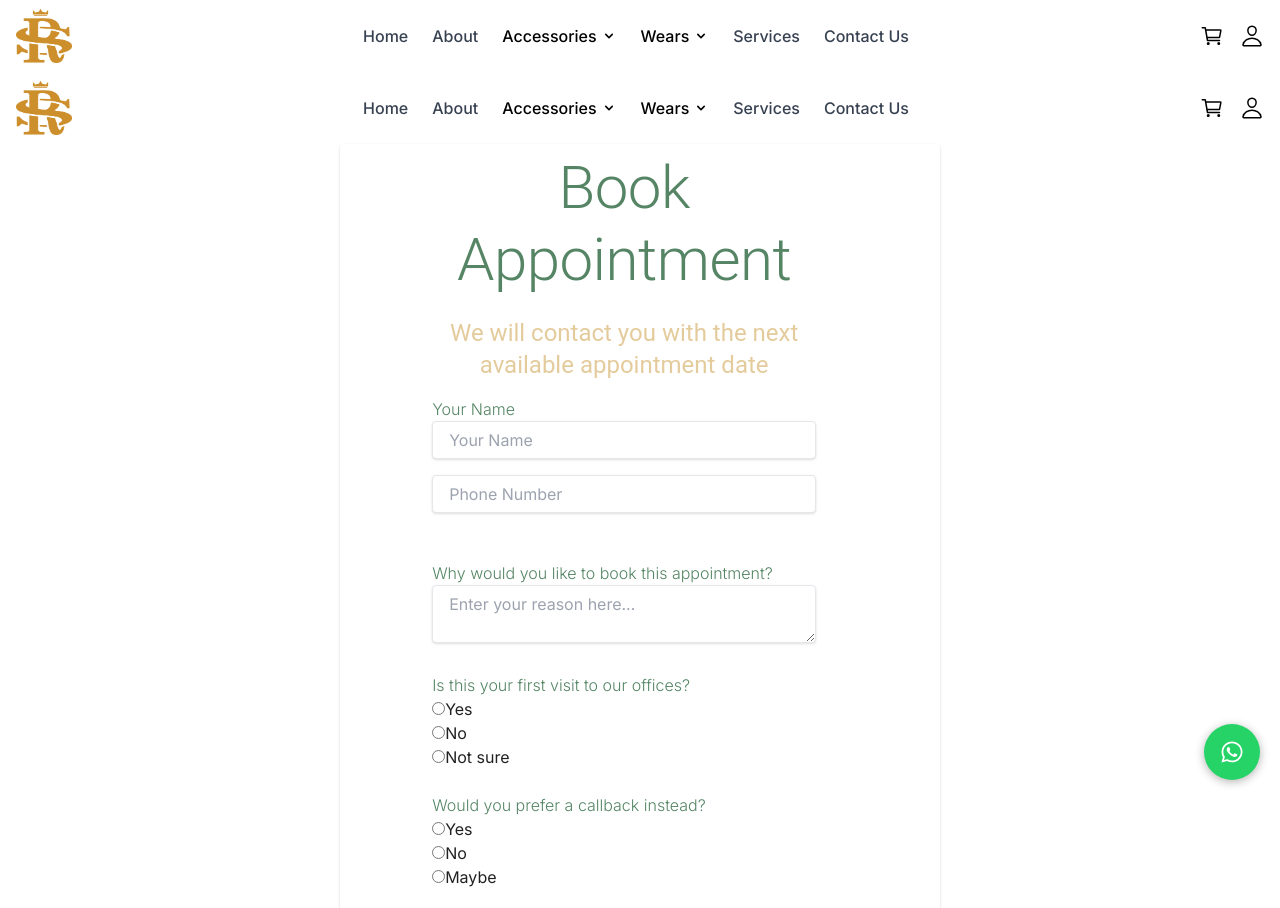
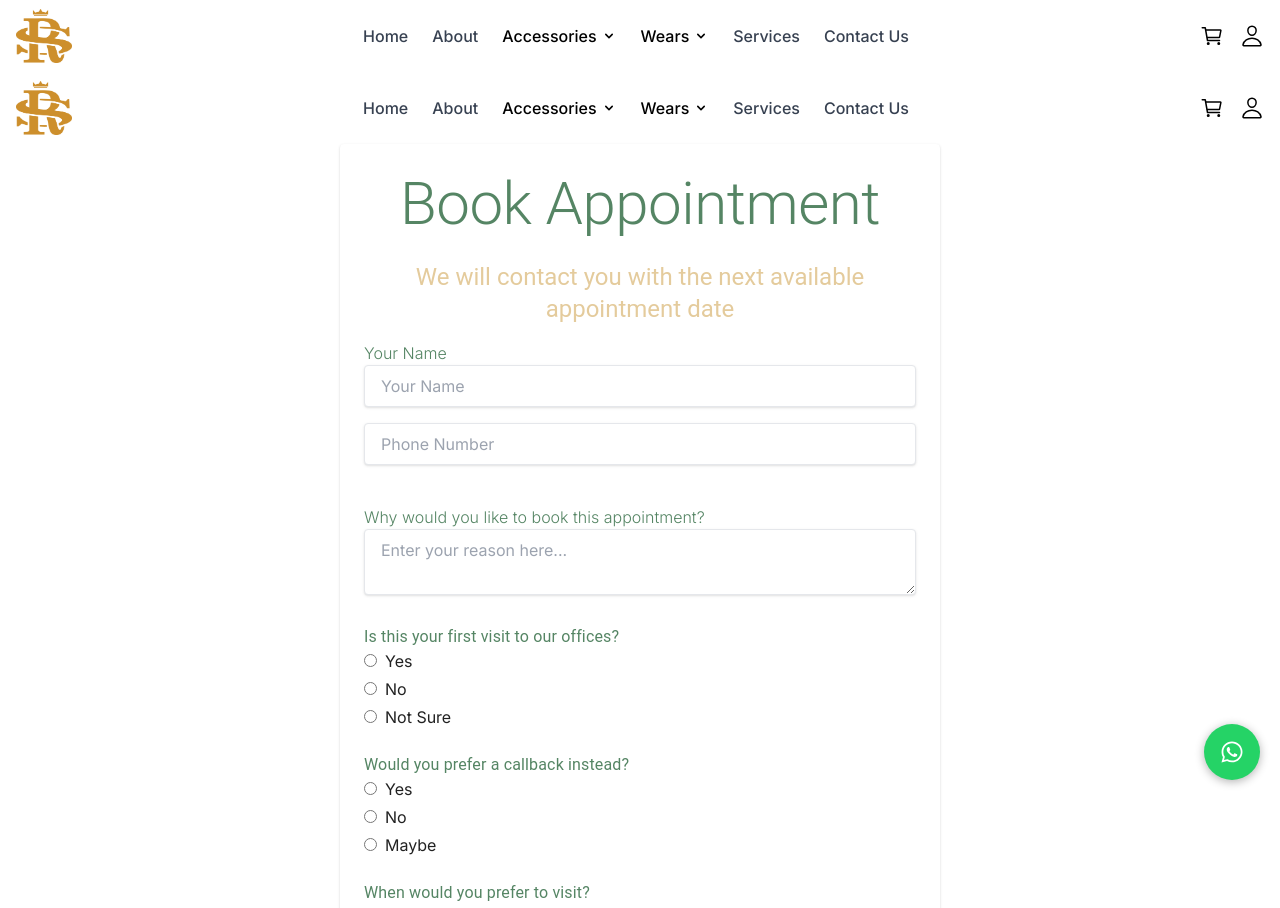
Before and after one commit to oduyemi/srluxuries, a Next.js app: page /appointment in a window 1280 px wide. Shown: the top 908 px of the page. Built offline with nearby package versions, Linux system fonts and the light colour scheme.

Commit message:
appointment frontend and backend updated

```diff
--- a/src/app/api/appointment/route.ts
+++ b/src/app/api/appointment/route.ts
@@ -1,33 +1,41 @@
 import { NextRequest, NextResponse } from "next/server";
-import {dbConnect} from "@/utils/db";
+import { dbConnect } from "@/utils/db";
 import Appointment from "@/models/Appointment";
 
 export async function POST(req: NextRequest) {
   try {
     await dbConnect();
-    const { name, phone, reason, firstVisit, callback, visitPreference } = await req.json();
 
-    if (!name || !phone || !reason || !firstVisit || !callback || !visitPreference) {
-      return NextResponse.json({ message: "All fields are required" }, { status: 400 });
+    const { name, phone, reason, firstVisit, callback, visitPreference } =
+      await req.json();
+
+    if (!name || !phone || !reason || !visitPreference) {
+      return NextResponse.json(
+        { message: "Name, phone, reason, and visit preference are required" },
+        { status: 400 }
+      );
     }
 
     const appointment = new Appointment({
-      name,
-      phone,
-      reason,
-      firstVisit,
-      callback,
-      visitPreference,
+      name: name.trim(),
+      phone: phone.trim(),
+      reason: reason.trim(),
+      visitPreference: visitPreference.trim(),
+      firstVisit: firstVisit ? new Date(firstVisit) : undefined,
+      callback: callback ? callback.trim() : undefined,
     });
 
     await appointment.save();
 
     return NextResponse.json(
-      { message: "Appointment submitted successfully", nextStep: "/" },
+      { message: "Appointment submitted successfully", id: appointment._id, nextStep: "/" },
       { status: 201 }
     );
   } catch (error) {
     console.error("Error submitting appointment:", error);
-    return NextResponse.json({ message: "Error registering appointment" }, { status: 500 });
+    return NextResponse.json(
+      { message: "Error registering appointment" },
+      { status: 500 }
+    );
   }
 }
--- a/src/components/Forms/Forms.tsx
+++ b/src/components/Forms/Forms.tsx
@@ -1,6 +1,7 @@
 "use client"
 import { useState } from "react";
 import { Box, Typography, Button, Card, Grid, TextField } from "@mui/material";
+import { RadioGroupInput } from "./RadioGroupInput";
 import Image from "next/image";
 import Link from "next/link";
 import { motion } from "framer-motion";
@@ -241,8 +242,6 @@ export const CustomStyle = () => {
 };
 
 
-
-
 export const Appointment = () => {
   const [formData, setFormData] = useState({
     name: "",
@@ -254,34 +253,26 @@ export const Appointment = () => {
   });
 
   const handleInputChange = (name: string, value: string) => {
-      setFormData((prevData) => ({
-          ...prevData,
-          [name]: value,
-      }));
+    setFormData((prev) => ({ ...prev, [name]: value }));
   };
 
   const handleSubmit = async () => {
     try {
-          const response = await axios.post("/submit-appointment", formData);
-
-          if (response.status === 200) {
+      const response = await axios.post("/api/appointments", formData);
+      if (response.status === 201) {
         const data = response.data;
-              console.log("Appointment submitted:", data.message);
-
-              // Now, create a WhatsApp message with the form data
         const whatsappMessage = `Hi, I would like to book an appointment:
           *Name:* ${formData.name}
           *Phone:* ${formData.phone}
           *Reason:* ${formData.reason}
-                  *First Visit:* ${formData.firstVisit}
-                  *Callback Preferred:* ${formData.callback}
+          *First Visit:* ${formData.firstVisit || "Not Specified"}
+          *Callback Preferred:* ${formData.callback || "No"}
           *Visit Preference:* ${formData.visitPreference}`;
+        const encodedMessage = encodeURIComponent(whatsappMessage);
+        const whatsappLink = `https://wa.me/+2349159999965?text=${encodedMessage}`;
+        window.open(whatsappLink, "_blank");
 
-              const encodedMessage = encodeURIComponent(whatsappMessage);
-
-              const whatsappLink = `https://wa.me/+2349159999965?text=${encodedMessage}`;
-
-              window.open(whatsappLink, "_blank");
+        console.log("Appointment submitted:", data.message);
       } else {
         console.error("Appointment submission error:", response.statusText);
       }
@@ -292,167 +283,99 @@ export const Appointment = () => {
 
   return (
     <Box maxWidth="sm" sx={{ margin: "auto" }} className="my-10">
-            <Card className="shadow appearance-none bg-transparent mx-auto">
-                <form className="mt-2 mb-2 w-80 max-w-screen-lg sm:w-96">
-                    <Box maxWidth="sm" className="mx-auto login">
+      <Card className="shadow bg-transparent mx-auto p-6">
+        <form>
           <Typography variant="h2" className="text-2xl text-ggreen font-light text-center" gutterBottom>
             Book Appointment
           </Typography>
           <Typography variant="h5" className="text-sm mt-2 text-center text-butter" paragraph gutterBottom>
             We will contact you with the next available appointment date
           </Typography>
-                        <Box maxWidth="sm" sx={{ display: "flex", flexDirection: "column" }} className="mb-3 gap-6">
+
+          <Box className="flex flex-col gap-6">
+            {/* Name */}
             <Grid>
-                                <label className="text-ggreen text-l font-light mb-2" htmlFor="name">
-                                    Your Name
-                                </label>
+              <label className="text-ggreen text-l font-light mb-2">Your Name</label>
               <input
                 type="text"
                 placeholder="Your Name"
-                                    name="name"
                 value={formData.name}
                 onChange={(e) => handleInputChange("name", e.target.value)}
-                                    className="shadow appearance-none border rounded w-full mb-4 py-2 px-4 mx-auto text-gray-700 leading-tight focus:outline-none focus:shadow-outline"
+                className="shadow border rounded w-full mb-4 py-2 px-4"
                 required
               />
               <input
                 type="number"
                 placeholder="Phone Number"
-                                    name="phone"
                 value={formData.phone}
                 onChange={(e) => handleInputChange("phone", e.target.value)}
-                                    className="shadow appearance-none border rounded w-full mb-6 py-2 px-4 mx-auto text-gray-700 leading-tight focus:outline-none focus:shadow-outline"
+                className="shadow border rounded w-full mb-4 py-2 px-4"
                 required
               />
             </Grid>
+
+            {/* Reason */}
             <Grid>
-                                <label className="text-ggreen text-l font-light mb-2" htmlFor="reason">
+              <label className="text-ggreen text-l font-light mb-2">
                 Why would you like to book this appointment?
               </label>
               <textarea
-                                    name="reason"
+                value={formData.reason}
+                onChange={(e) => handleInputChange("reason", e.target.value)}
                 placeholder="Enter your reason here..."
-                                    className="shadow appearance-none border rounded w-full py-2 px-4 mx-auto text-gray-700 leading-tight focus:outline-none focus:shadow-outline"
+                className="shadow border rounded w-full py-2 px-4"
                 required
-                                    onChange={(e) => handleInputChange("reason", e.target.value)}
-                                ></textarea>
-                            </Grid>
-                            <Grid>
-                                <label className="text-ggreen text-l font-light mb-2" htmlFor="firstVisit">
-                                    Is this your first visit to our offices?
-                                </label>
-                                <ul>
-                                    <li>
-                                        <input
-                                            type="radio"
-                                            name="firstVisit"
-                                            value="Yes"
-                                            onChange={() => handleInputChange("firstVisit", "Yes")}
               />
-                                        <label htmlFor="firstVisitYes">Yes</label>
-                                    </li>
-                                    <li className="choice-2">
-                                        <input
-                                            type="radio"
-                                            name="firstVisit"
-                                            value="No"
-                                            onChange={() => handleInputChange("firstVisit", "No")}
-                                        />
-                                        <label htmlFor="firstVisitNo">No</label>
-                                    </li>
-                                    <li className="choice-3">
-                                        <input
-                                            type="radio"
-                                            name="firstVisit"
-                                            value="NotSure"
-                                            onChange={() => handleInputChange("firstVisit", "NotSure")}
-                                        />
-                                        <label htmlFor="firstVisitNotSure">Not sure</label>
-                                    </li>
-                                </ul>
             </Grid>
 
-                            <Grid>
-                                <label className="text-ggreen text-l font-light mb-2" htmlFor="callback">
-                                    Would you prefer a callback instead?
-                                </label>
-                                <ul>
-                                    <li>
-                                        <input
-                                            type="radio"
-                                            value="Yes"
+            {/* First Visit */}
+            <RadioGroupInput
+              label="Is this your first visit to our offices?"
+              name="firstVisit"
+              value={formData.firstVisit}
+              onChange={handleInputChange}
+              options={[
+                { label: "Yes", value: "Yes" },
+                { label: "No", value: "No" },
+                { label: "Not Sure", value: "NotSure" },
+              ]}
+            />
+
+            {/* Callback */}
+            <RadioGroupInput
+              label="Would you prefer a callback instead?"
               name="callback"
-                                            onChange={() => handleInputChange("callback", "Yes")}
+              value={formData.callback}
+              onChange={handleInputChange}
+              options={[
+                { label: "Yes", value: "Yes" },
+                { label: "No", value: "No" },
+                { label: "Maybe", value: "Maybe" },
+              ]}
             />
-                                        <label htmlFor="callback">Yes</label>
-                                    </li>
-                                    <li className="choice-2">
-                                        <input
-                                            type="radio"
-                                            value="No"
-                                            name="callback"
-                                            onChange={() => handleInputChange("callback", "No")}
+
+            {/* Visit Preference */}
+            <RadioGroupInput
+              label="When would you prefer to visit?"
+              name="visitPreference"
+              value={formData.visitPreference}
+              onChange={handleInputChange}
+              options={[
+                { label: "Within 72 hours", value: "three_days" },
+                { label: "Within a week", value: "one_week" },
+                { label: "Within 2 weeks", value: "two_weeks" },
+              ]}
             />
-                                        <label htmlFor="callback">No</label>
-                                    </li>
-                                    <li className="choice-3">
-                                        <input
-                                            type="radio"
-                                            value="Maybe"
-                                            name="callback"
-                                            onChange={() => handleInputChange("callback", "Maybe")}
-                                        />
-                                        <label htmlFor="callback">Maybe</label>
-                                    </li>
-                                </ul>
-                            </Grid>
-                            <Grid>
-                                <label className="text-ggreen text-l font-light mb-2" htmlFor="visitPreference">
-                                    When would you prefer to visit?
-                                </label>
-                                <ul>
-                                    <li>
-                                        <input
-                                            type="radio"
-                                            value="three_days"
-                                            name="visitPreference"
-                                            onChange={() => handleInputChange("visitPreference", "three_days")}
-                                        />
-                                        <label htmlFor="visitPreference">Within 72 hours</label>
-                                    </li>
-                                    <li>
-                                        <input
-                                            type="radio"
-                                            value="one_week"
-                                            name="visitPreference"
-                                            onChange={() => handleInputChange("visitPreference", "one_week")}
-                                        />
-                                        <label htmlFor="visitPreference">Within a week</label>
-                                    </li>
-                                    <li className="choice-3">
-                                        <input
-                                            type="radio"
-                                            value="two_weeks"
-                                            name="visitPreference"
-                                            onChange={() => handleInputChange("visitPreference", "two_weeks")}
-                                        />
-                                        <label htmlFor="visitPreference">Within 2 weeks</label>
-                                    </li>
-                                </ul>
-                            </Grid>
 
-                            <Box className="text-center">
-                                <Box className="my-4 text-center">
+            <Box className="text-center my-4">
               <Button
                 variant="contained"
                 sx={{ backgroundColor: "#CD8F2C" }}
-                                        className="rounded bg-goldie px-8 py-2 text-xl hover:bg-tan hover:text-ggreen border border-goldie hover:border-tan"
+                className="rounded px-8 py-2 text-xl hover:bg-tan hover:text-ggreen"
                 onClick={handleSubmit}
               >
                 Submit
               </Button>
-                                </Box>
-                            </Box>
             </Box>
           </Box>
         </form>
--- /dev/null
+++ b/src/components/Forms/RadioGroupInput.tsx
@@ -0,0 +1,39 @@
+import { Box, Typography } from "@mui/material";
+
+interface Option {
+  label: string;
+  value: string;
+}
+
+interface RadioGroupInputProps {
+  label: string;
+  name: string;
+  value: string;
+  options: Option[];
+  onChange: (name: string, value: string) => void;
+}
+
+export const RadioGroupInput = ({ label, name, value, options, onChange }: RadioGroupInputProps) => {
+  return (
+    <Box>
+      <Typography className="text-ggreen text-l font-light mb-2">{label}</Typography>
+      <ul className="flex flex-col gap-1">
+        {options.map((opt, idx) => (
+          <li key={idx}>
+            <input
+              type="radio"
+              id={`${name}-${opt.value}`}
+              name={name}
+              value={opt.value}
+              checked={value === opt.value}
+              onChange={() => onChange(name, opt.value)}
+            />
+            <label htmlFor={`${name}-${opt.value}`} className="ml-2">
+              {opt.label}
+            </label>
+          </li>
+        ))}
+      </ul>
+    </Box>
+  );
+};
--- a/src/models/Appointment.ts
+++ b/src/models/Appointment.ts
@@ -4,18 +4,18 @@ export interface IAppointment extends Document {
   name: string;
   phone: string;
   reason: string;
-  firstVisit: string;
-  callback: string;
+  firstVisit?: Date;      // optional
+  callback?: string;      // optional
   visitPreference: string;
 }
 
 const appointmentSchema: Schema<IAppointment> = new Schema({
   name: { type: String, required: true },
   phone: { type: String, required: true },
-  reason: { type: String },
-  firstVisit: { type: String },
-  callback: { type: String },
-  visitPreference: { type: String },
+  reason: { type: String, required: true },
+  firstVisit: { type: Date },       // optional
+  callback: { type: String },       // optional
+  visitPreference: { type: String, required: true },
 });
 
 const Appointment: Model<IAppointment> =
```
Lines whose indentation alone changed are shown as unchanged.
